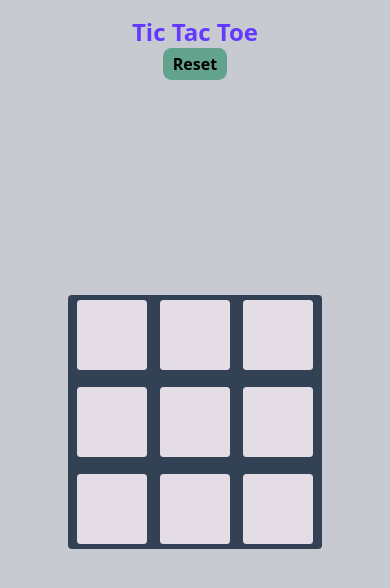
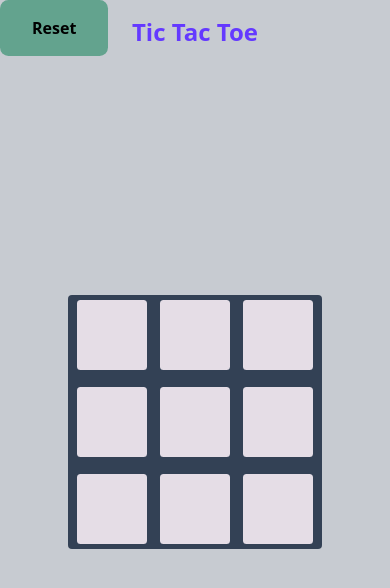
Before and after one commit to cosmicrolex/Basic_Tic_Tac_Toe, a plain HTML site: page index.html in a window 390 px wide. Drawn offline with nearby package versions, Linux system fonts and the light colour scheme.

Commit message:
made some improvements for Css in mobile

```diff
--- a/index.html
+++ b/index.html
@@ -27,7 +27,7 @@
       <h1 id="Title" class=" text-[#6439FF] m-auto mt-[1rem] inset-0 absolute
       text-2xl
       sm:text-3xl sm:m-auto mt-[10%]
-      md:text-3xl mt-[10%]
+      md:text-[6rem] md:mt-[10rem]
       lg:text-4xl mt-[10%]
       xl:text-3xl mt-[10%]  ">
         Tic Tac Toe
@@ -85,18 +85,18 @@
       </div>
 
       <button
-        type="button"
-        id="reset-btn"
-        class="p-auto flex mt-[3rem]  m-auto max-w-[1rem] max-h-[1rem] absolute  items-center justify-center text-center bg-[#63a38e]  rounded-[1vh] border-none hover:bg-[#4d7d6f]
-        text-1xl
-        sm:text-[1rem] sm:my-[3rem]
-       md:text-[1rem] mb-[10rem]  pr-[12rem] p-[3rem]
-       lg:text-[1rem] pr-[2rem] pl-[2rem] my-[2rem] py-[1rem]   relative
-       xl:text-1xl
-      "
-      >
-      Reset
-      </button>
+  type="button"
+  id="reset-btn"
+  class="flex items-center justify-center text-center bg-[#63a38e] hover:bg-[#4d7d6f] rounded-[1vh] border-none
+         text-1xl px-[2rem] py-[1rem]
+         sm:px-[2rem] sm:py-[1rem]
+         md:px-[4rem] md:py-[2rem] md:text-[3rem] md:absolute md:bottom-0 md:left-0 md:right-0 md:mb-[15rem] md:m-auto md:max-w-[10rem] md:max-h-[5rem]
+         lg:text-[2rem]
+         xl:text-1xl"
+>
+  Reset
+</button>
+
     </div>
 
 
```
